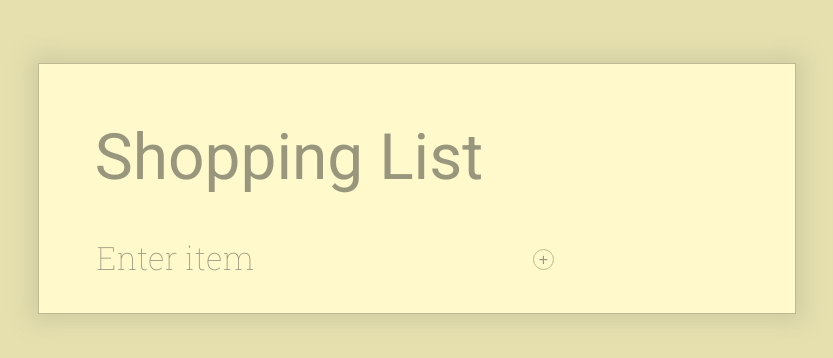
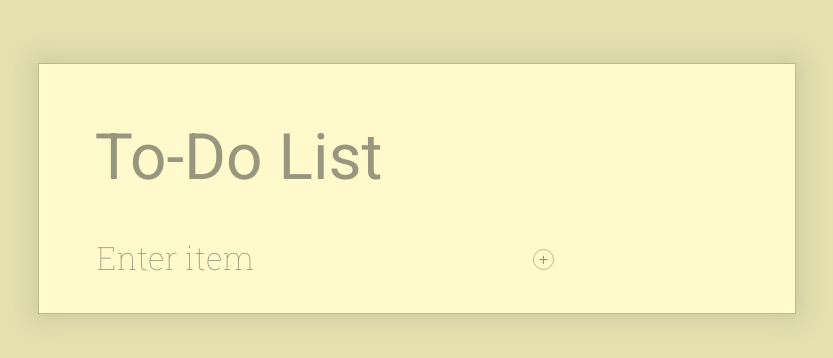
Before and after one commit to dobromiryor/to-do-list, a plain HTML site: page index.html in a window 1280 px wide. Shown: the whole page, without its empty margins (223-1056 px from the left). Drawn offline with Linux system fonts and the light colour scheme.

Commit message:
Update index.html

```diff
--- a/index.html
+++ b/index.html
@@ -9,7 +9,7 @@
   <body>
     <div id="container">
       <div>
-        <h1>Shopping List</h1>
+        <h1>To-Do List</h1>
       </div>
       <div id="input">
         <input id="userInput" type="text" placeholder="Enter item" size=20 maxlength="20"/>
```
